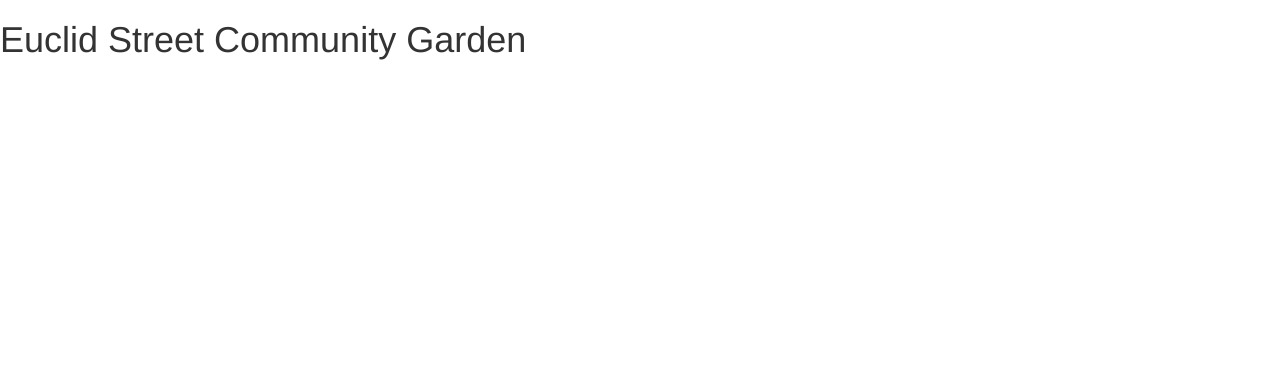
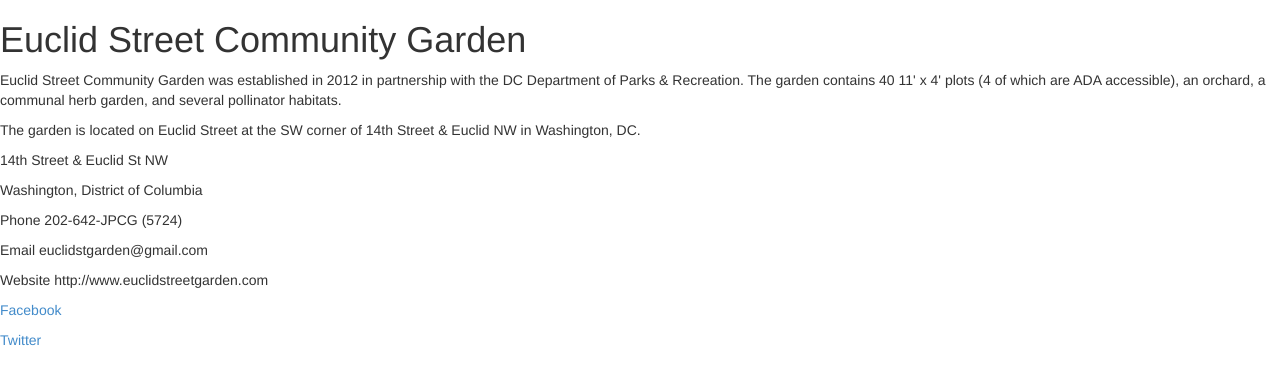
Before and after one commit to justgrimes/escg-web, a plain HTML site: page index.html in a window 1280 px wide. Drawn offline with nearby package versions, Linux system fonts and the light colour scheme.

Commit message:
quick update

```diff
--- a/index.html
+++ b/index.html
@@ -31,6 +31,22 @@
   <body>
     <h1>Euclid Street Community Garden</h1>
 
+    <div>
+      <p>Euclid Street Community Garden was established in 2012 in partnership with the DC Department of Parks & Recreation. The garden contains 40 11' x 4' plots (4 of which are ADA accessible), an orchard, a communal herb garden, and several pollinator habitats.</p>
+
+      <p>The garden is located on Euclid Street at the SW corner of 14th Street & Euclid NW in Washington, DC. </p>
+    </div>
+    <div>
+    <p>14th Street & Euclid St NW</p>
+    <p>Washington, District of Columbia</p>
+    <p>Phone 202-642-JPCG (5724)</p>
+    <p>Email euclidstgarden@gmail.com</p>
+    <p>Website http://www.euclidstreetgarden.com</p>
+    </div>
+    <p><a href="https://www.facebook.com/euclidstreetgarden">Facebook</a></p>
+    <p><a href="https://www.facebook.com/euclidstreetgarden">Twitter</a></p>
+
+
     <!-- jQuery (necessary for Bootstrap's JavaScript plugins) -->
     <script src="https://ajax.googleapis.com/ajax/libs/jquery/1.11.0/jquery.min.js"></script>
     <!-- Include all compiled plugins (below), or include individual files as needed -->
```
